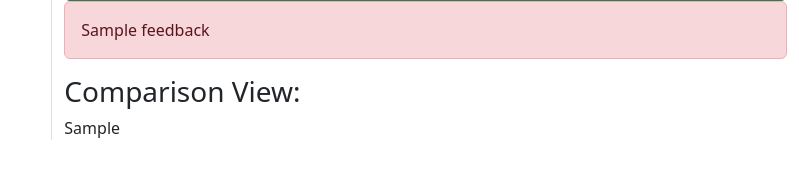
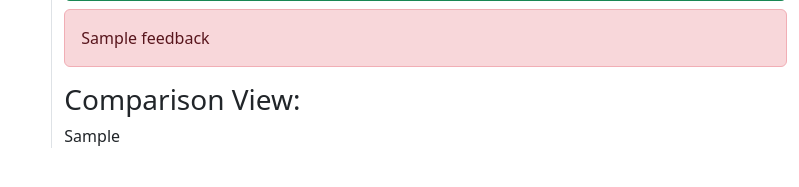
Before and after one commit to mahmudulhasan-dev/coding-practice-platform, a Django app: template apps/problems/templates/problems/practice_room.html in a window 1280 px wide. Shown: the part 490-677 px from the top of the page, without its empty margins (481-1280 px from the left). Run offline with Django 4.2, Linux system fonts and the light colour scheme; tables that the repository leaves empty hold one stand-in row (values such as "Sample post"); the template is opened without the code that fills it: values that come from a table or form of the project are taken from there, most other values are stand-ins (such as "Sample title", 1, 10 or a date in 2020); some libraries are stand-ins or nearby versions.

Commit message:
fix(problems): add top margin on feedback div

```diff
--- a/apps/problems/templates/problems/practice_room.html
+++ b/apps/problems/templates/problems/practice_room.html
@@ -29,10 +29,11 @@
             </form>
 
             {% if feedback %}
-                <div class="alert {% if is_correct %}alert-success{% else %}alert-danger{% endif %}">
+                <div class="mt-2 alert {% if is_correct %}alert-success{% else %}alert-danger{% endif %}">
                     {{ feedback }}
                 </div>
             {% endif %}
+
             {% if diff_results %}
                 <div>
                     <h3>Comparison View:</h3>
```
